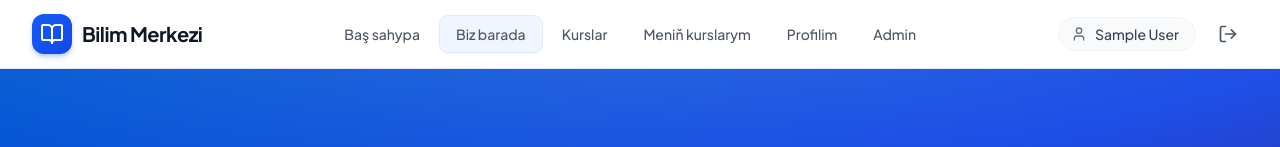
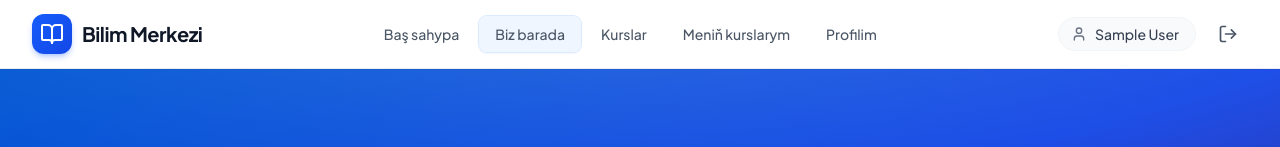
Before and after one commit to akasdfasadf-sys/course2, a Vue app: page /about in a window 1280 px wide. Shown: the top 147 px of the page. Built offline with nearby package versions, Linux system fonts and the light colour scheme; sample sign-in values are in the browser's storage.

Commit message:
Proekt täzelendi

```diff
--- a/src/components/AppHeader.vue
+++ b/src/components/AppHeader.vue
@@ -99,7 +99,7 @@
 <script setup>
 import { ref, computed } from 'vue'
 import { useRoute, useRouter } from 'vue-router'
-import { BookOpen, User, LogOut, Menu, X, Home, GraduationCap, LayoutGrid, ShieldCheck } from 'lucide-vue-next'
+import { BookOpen, User, LogOut, Menu, X, Home, GraduationCap, LayoutGrid } from 'lucide-vue-next'
 import { useAuth } from '../stores/auth'
 
 const auth = useAuth()
@@ -113,7 +113,6 @@ const navItems = computed(() => [
   { to: '/courses', label: 'Kurslar', match: 'courses', icon: LayoutGrid },
   { to: '/my-learning', label: 'Meniň kurslarym', match: 'exact', icon: GraduationCap },
   { to: '/profile', label: 'Profilim', match: 'exact', icon: User },
-  ...(auth.user.value?.isAdmin ? [{ to: '/admin', label: 'Admin', match: 'exact', icon: ShieldCheck }] : []),
 ])
 
 function navActive(item) {
--- a/src/router/index.js
+++ b/src/router/index.js
@@ -34,10 +34,6 @@ const routes = [
     path: '/profile', component: () => import('../pages/Profile.vue'),
     meta: { requiresAuth: true }
   },
-  {
-    path: '/admin', component: () => import('../pages/Admin.vue'),
-    meta: { requiresAuth: true, requiresAdmin: true }
-  },
 ]
 
 const router = createRouter({
```
